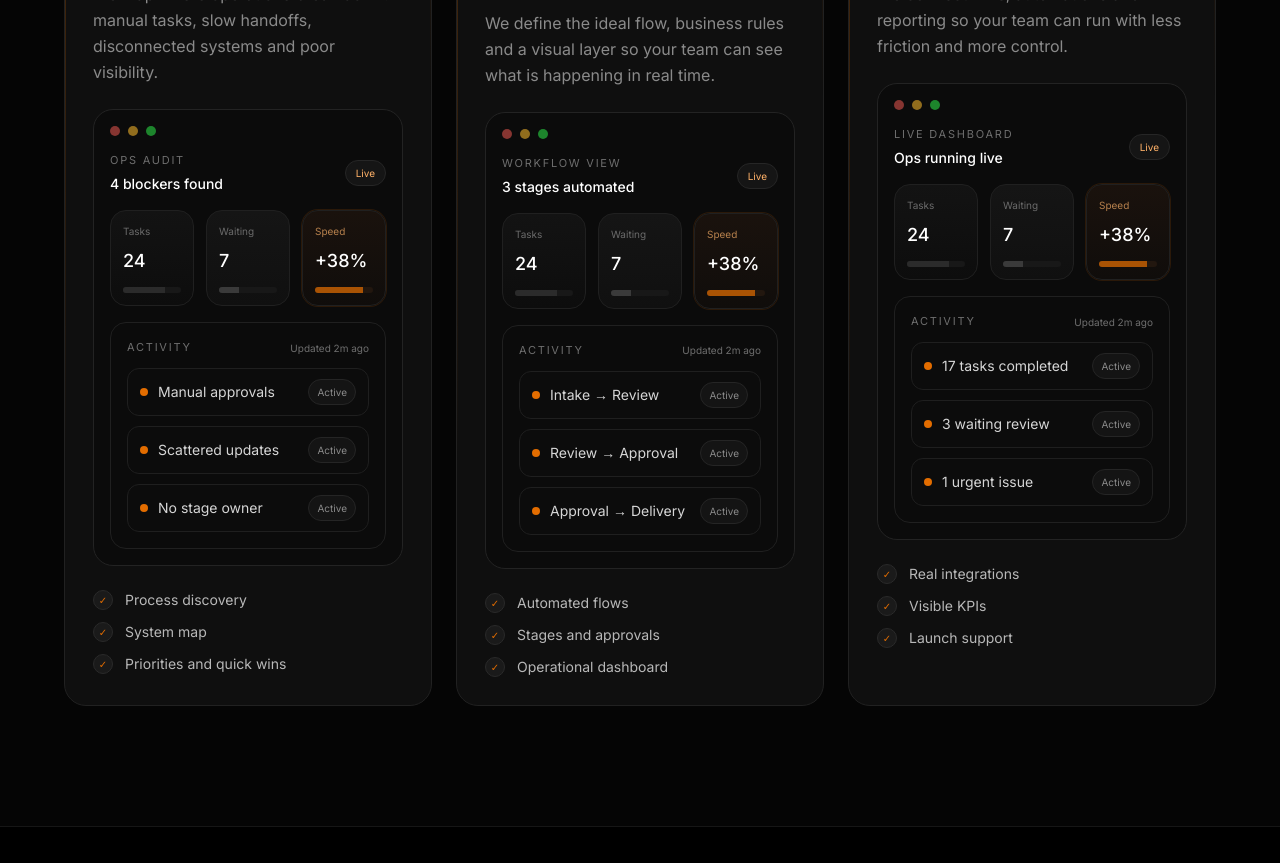
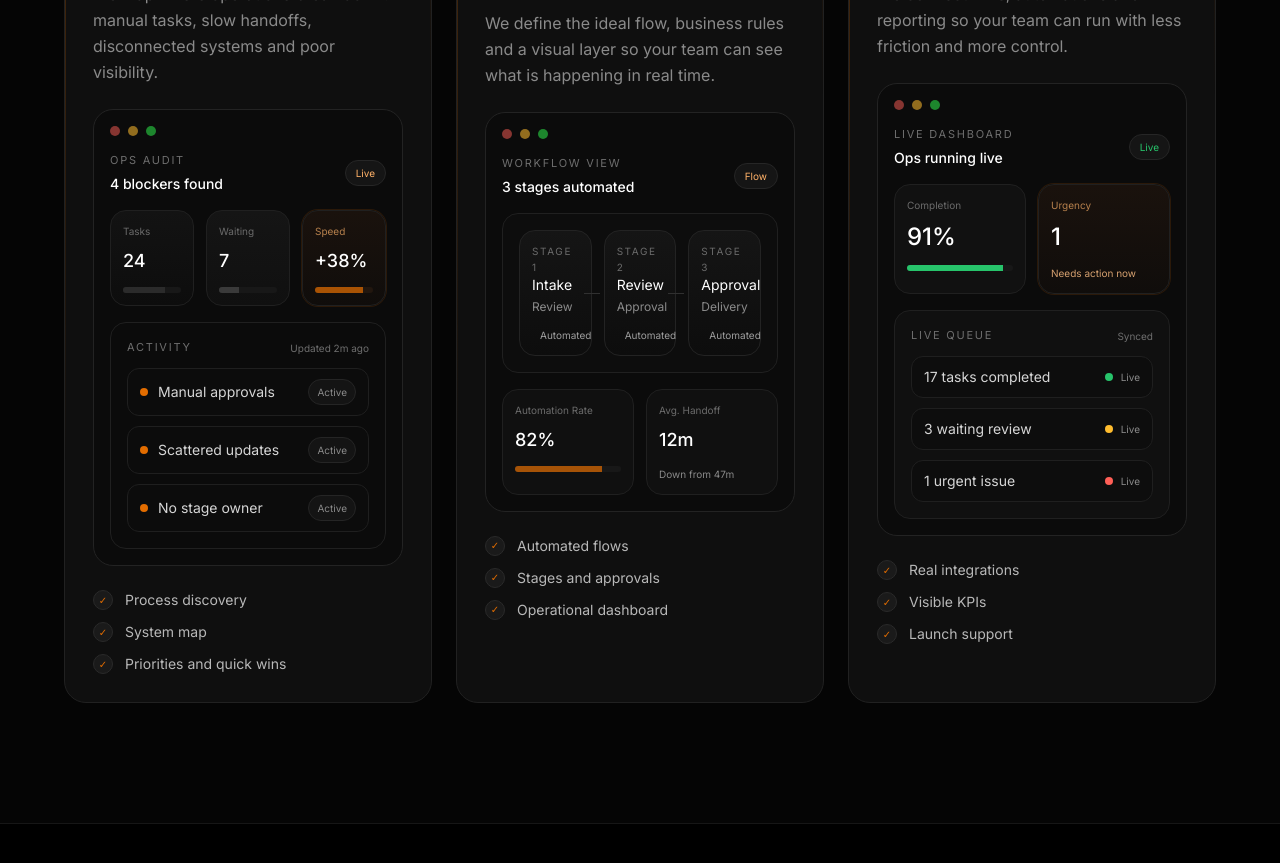
Before and after one commit to pluisx/unitvent, a Next.js app: page / in a window 1280 px wide. Shown: the part 2660-3523 px from the top of the page. Built offline with nearby package versions, Linux system fonts and the light colour scheme; a web font is replaced by a local one.

Commit message:
differentiate process mockups with unique layouts

```diff
--- a/src/components/Process.tsx
+++ b/src/components/Process.tsx
@@ -12,6 +12,7 @@ const phases = [
       title: 'Ops Audit',
       status: '4 blockers found',
       rows: ['Manual approvals', 'Scattered updates', 'No stage owner'],
+      type: 'audit',
     },
   },
   {
@@ -25,6 +26,7 @@ const phases = [
       title: 'Workflow View',
       status: '3 stages automated',
       rows: ['Intake → Review', 'Review → Approval', 'Approval → Delivery'],
+      type: 'workflow',
     },
   },
   {
@@ -38,9 +40,153 @@ const phases = [
       title: 'Live Dashboard',
       status: 'Ops running live',
       rows: ['17 tasks completed', '3 waiting review', '1 urgent issue'],
+      type: 'dashboard',
     },
   },
 ];
+
+function MockAudit({ phase }: { phase: (typeof phases)[0] }) {
+  return (
+    <div className="relative z-10 space-y-4">
+      <div className="flex items-center justify-between gap-3">
+        <div>
+          <div className="text-[11px] uppercase tracking-[0.16em] text-[#6e6e6e] mb-1">{phase.mock.title}</div>
+          <div className="text-sm text-white font-medium">{phase.mock.status}</div>
+        </div>
+        <div className="px-2.5 py-1 rounded-full bg-[#151515] border border-[#262626] text-[10px] text-[#ffb168]">Live</div>
+      </div>
+
+      <div className="grid grid-cols-3 gap-3">
+        <div className="rounded-2xl border border-[#202020] bg-[linear-gradient(180deg,#131313,#0d0d0d)] p-3 process-tile">
+          <div className="text-[10px] text-[#6b6b6b] mb-2">Tasks</div>
+          <div className="text-lg font-medium">24</div>
+          <div className="h-1.5 rounded-full bg-[#181818] mt-3 overflow-hidden"><div className="h-full w-[72%] bg-[#2b2b2b]" /></div>
+        </div>
+        <div className="rounded-2xl border border-[#202020] bg-[linear-gradient(180deg,#151515,#101010)] p-3 process-tile [animation-delay:120ms]">
+          <div className="text-[10px] text-[#6b6b6b] mb-2">Waiting</div>
+          <div className="text-lg font-medium">7</div>
+          <div className="h-1.5 rounded-full bg-[#181818] mt-3 overflow-hidden"><div className="h-full w-[34%] bg-[#3a3a3a]" /></div>
+        </div>
+        <div className="rounded-2xl border border-[#202020] bg-[linear-gradient(180deg,#1a120d,#100d0b)] ring-1 ring-[#e36d00]/15 p-3 process-tile process-tile-accent [animation-delay:240ms]">
+          <div className="text-[10px] text-[#b7814d] mb-2">Speed</div>
+          <div className="text-lg font-medium">+38%</div>
+          <div className="h-1.5 rounded-full bg-[#22170f] mt-3 overflow-hidden"><div className="h-full w-[82%] bg-[#e36d00]/70" /></div>
+        </div>
+      </div>
+
+      <div className="rounded-2xl border border-[#202020] bg-[radial-gradient(circle_at_top,rgba(227,109,0,0.14),transparent_40%),#101010] p-4 process-panel">
+        <div className="flex items-center justify-between mb-3">
+          <div className="text-[11px] uppercase tracking-[0.16em] text-[#6e6e6e]">Activity</div>
+          <div className="text-[10px] text-[#6e6e6e]">Updated 2m ago</div>
+        </div>
+        <div className="space-y-2.5">
+          {phase.mock.rows.map((row, rowIndex) => (
+            <div key={row} className="flex items-center justify-between gap-3 rounded-xl border border-[#1f1f1f] bg-[#0d0d0d]/80 px-3 py-2.5 process-line" style={{ animationDelay: `${rowIndex * 120}ms` }}>
+              <div className="flex items-center gap-2.5 min-w-0"><span className="w-2 h-2 rounded-full bg-[#e36d00] shrink-0" /><span className="text-sm text-[#d6d6d6] truncate">{row}</span></div>
+              <span className="px-2 py-1 rounded-full bg-[#141414] border border-[#252525] text-[10px] text-[#8a8a8a] shrink-0">Active</span>
+            </div>
+          ))}
+        </div>
+      </div>
+    </div>
+  );
+}
+
+function MockWorkflow({ phase }: { phase: (typeof phases)[1] }) {
+  return (
+    <div className="relative z-10 space-y-4">
+      <div className="flex items-center justify-between gap-3">
+        <div>
+          <div className="text-[11px] uppercase tracking-[0.16em] text-[#6e6e6e] mb-1">{phase.mock.title}</div>
+          <div className="text-sm text-white font-medium">{phase.mock.status}</div>
+        </div>
+        <div className="px-2.5 py-1 rounded-full bg-[#151515] border border-[#262626] text-[10px] text-[#ffb168]">Flow</div>
+      </div>
+
+      <div className="rounded-2xl border border-[#202020] bg-[#0d0d0d] p-4 process-panel">
+        <div className="grid grid-cols-3 gap-3 items-center">
+          {phase.mock.rows.map((row, index) => {
+            const [left, right] = row.split(' → ');
+            return (
+              <div key={row} className="relative process-tile">
+                <div className="rounded-2xl border border-[#232323] bg-[linear-gradient(180deg,#151515,#0d0d0d)] p-3 min-h-[94px] flex flex-col justify-between">
+                  <div className="text-[10px] uppercase tracking-[0.16em] text-[#6b6b6b]">Stage {index + 1}</div>
+                  <div>
+                    <div className="text-sm text-white mb-1">{left}</div>
+                    <div className="text-xs text-[#8a8a8a]">{right || 'Done'}</div>
+                  </div>
+                  <div className="flex items-center gap-2 mt-3">
+                    <span className="w-2 h-2 rounded-full bg-[#27c46b]" />
+                    <span className="text-[10px] text-[#9f9f9f]">Automated</span>
+                  </div>
+                </div>
+                {index < 2 && <div className="hidden lg:block absolute top-1/2 -right-2 w-4 h-[1px] bg-[#303030]" />}
+              </div>
+            );
+          })}
+        </div>
+      </div>
+
+      <div className="grid grid-cols-2 gap-3">
+        <div className="rounded-2xl border border-[#202020] bg-[#101010] p-3 process-tile">
+          <div className="text-[10px] text-[#6b6b6b] mb-2">Automation Rate</div>
+          <div className="text-lg font-medium">82%</div>
+          <div className="mt-3 h-1.5 rounded-full bg-[#181818] overflow-hidden"><div className="h-full w-[82%] bg-[#e36d00]/70" /></div>
+        </div>
+        <div className="rounded-2xl border border-[#202020] bg-[#101010] p-3 process-tile [animation-delay:120ms]">
+          <div className="text-[10px] text-[#6b6b6b] mb-2">Avg. Handoff</div>
+          <div className="text-lg font-medium">12m</div>
+          <div className="mt-3 text-[10px] text-[#8a8a8a]">Down from 47m</div>
+        </div>
+      </div>
+    </div>
+  );
+}
+
+function MockDashboard({ phase }: { phase: (typeof phases)[2] }) {
+  return (
+    <div className="relative z-10 space-y-4">
+      <div className="flex items-center justify-between gap-3">
+        <div>
+          <div className="text-[11px] uppercase tracking-[0.16em] text-[#6e6e6e] mb-1">{phase.mock.title}</div>
+          <div className="text-sm text-white font-medium">{phase.mock.status}</div>
+        </div>
+        <div className="px-2.5 py-1 rounded-full bg-[#151515] border border-[#262626] text-[10px] text-[#27c46b]">Live</div>
+      </div>
+
+      <div className="grid grid-cols-2 gap-3">
+        <div className="rounded-2xl border border-[#202020] bg-[#111111] p-3 process-tile">
+          <div className="text-[10px] text-[#6b6b6b] mb-2">Completion</div>
+          <div className="text-2xl font-medium">91%</div>
+          <div className="mt-3 h-1.5 rounded-full bg-[#181818] overflow-hidden"><div className="h-full w-[91%] bg-[#27c46b]" /></div>
+        </div>
+        <div className="rounded-2xl border border-[#202020] bg-[linear-gradient(180deg,#1a120d,#100d0b)] ring-1 ring-[#e36d00]/15 p-3 process-tile process-tile-accent [animation-delay:120ms]">
+          <div className="text-[10px] text-[#b7814d] mb-2">Urgency</div>
+          <div className="text-2xl font-medium">1</div>
+          <div className="mt-3 text-[10px] text-[#d5a06f]">Needs action now</div>
+        </div>
+      </div>
+
+      <div className="rounded-2xl border border-[#202020] bg-[#101010] p-4 process-panel">
+        <div className="flex items-center justify-between mb-3">
+          <div className="text-[11px] uppercase tracking-[0.16em] text-[#6e6e6e]">Live Queue</div>
+          <div className="text-[10px] text-[#6e6e6e]">Synced</div>
+        </div>
+        <div className="space-y-2.5">
+          {phase.mock.rows.map((row, rowIndex) => (
+            <div key={row} className="grid grid-cols-[1fr_auto] items-center gap-3 rounded-xl border border-[#1f1f1f] bg-[#0d0d0d]/80 px-3 py-2.5 process-line" style={{ animationDelay: `${rowIndex * 120}ms` }}>
+              <span className="text-sm text-[#d6d6d6]">{row}</span>
+              <div className="flex items-center gap-2">
+                <span className={`w-2 h-2 rounded-full ${rowIndex === 2 ? 'bg-[#ff5f57]' : rowIndex === 1 ? 'bg-[#febc2e]' : 'bg-[#27c46b]'}`} />
+                <span className="text-[10px] text-[#8a8a8a]">Live</span>
+              </div>
+            </div>
+          ))}
+        </div>
+      </div>
+    </div>
+  );
+}
 
 export default function Process() {
   return (
@@ -52,8 +198,7 @@ export default function Process() {
             <span>How we work</span>
           </div>
           <h2 className="text-[34px] md:text-[48px] lg:text-[56px] font-medium tracking-[-1.5px] mb-6">
-            Less generic agency.{' '}
-            <span className="gradient-text">More operating system.</span>
+            Less generic agency. <span className="gradient-text">More operating system.</span>
           </h2>
           <p className="text-[#8a8a8a] text-lg max-w-2xl leading-relaxed">
             Unitvent designs workflows, automations and internal software for teams that are tired of running everything through WhatsApp, Excel and manual follow-up.
@@ -62,15 +207,10 @@ export default function Process() {
 
         <div className="grid grid-cols-1 lg:grid-cols-3 gap-6">
           {phases.map((phase, index) => (
-            <div
-              key={phase.step}
-              className={`gradient-border p-6 md:p-7 card-hover animate-fade-in-up delay-${(index + 1) * 100} process-card process-card-tilt`}
-            >
+            <div key={phase.step} className={`gradient-border p-6 md:p-7 card-hover animate-fade-in-up delay-${(index + 1) * 100} process-card process-card-tilt`}>
               <div className="flex items-center justify-between mb-6">
                 <span className="text-[#e36d00] text-sm font-medium tracking-[0.18em]">{phase.step}</span>
-                <span className="px-3 py-1 rounded-full border border-[#2a2a2a] text-xs text-[#8a8a8a] transition-all duration-300 group-hover:border-[#3a3a3a]">
-                  {phase.metric}
-                </span>
+                <span className="px-3 py-1 rounded-full border border-[#2a2a2a] text-xs text-[#8a8a8a] transition-all duration-300 group-hover:border-[#3a3a3a]">{phase.metric}</span>
               </div>
 
               <h3 className="text-2xl font-medium mb-4">{phase.title}</h3>
@@ -84,61 +224,9 @@ export default function Process() {
                   <span className="w-2.5 h-2.5 rounded-full bg-[#28c840] animate-pulse [animation-delay:300ms]" />
                 </div>
 
-                <div className="relative z-10 space-y-4">
-                  <div className="flex items-center justify-between gap-3">
-                    <div>
-                      <div className="text-[11px] uppercase tracking-[0.16em] text-[#6e6e6e] mb-1">{phase.mock.title}</div>
-                      <div className="text-sm text-white font-medium">{phase.mock.status}</div>
-                    </div>
-                    <div className="px-2.5 py-1 rounded-full bg-[#151515] border border-[#262626] text-[10px] text-[#ffb168]">
-                      Live
-                    </div>
-                  </div>
-
-                  <div className="grid grid-cols-3 gap-3">
-                    <div className="rounded-2xl border border-[#202020] bg-[linear-gradient(180deg,#131313,#0d0d0d)] p-3 process-tile">
-                      <div className="text-[10px] text-[#6b6b6b] mb-2">Tasks</div>
-                      <div className="text-lg font-medium">24</div>
-                      <div className="h-1.5 rounded-full bg-[#181818] mt-3 overflow-hidden">
-                        <div className="h-full w-[72%] bg-[#2b2b2b]" />
-                      </div>
-                    </div>
-                    <div className="rounded-2xl border border-[#202020] bg-[linear-gradient(180deg,#151515,#101010)] p-3 process-tile [animation-delay:120ms]">
-                      <div className="text-[10px] text-[#6b6b6b] mb-2">Waiting</div>
-                      <div className="text-lg font-medium">7</div>
-                      <div className="h-1.5 rounded-full bg-[#181818] mt-3 overflow-hidden">
-                        <div className="h-full w-[34%] bg-[#3a3a3a]" />
-                      </div>
-                    </div>
-                    <div className="rounded-2xl border border-[#202020] bg-[linear-gradient(180deg,#1a120d,#100d0b)] ring-1 ring-[#e36d00]/15 p-3 process-tile process-tile-accent [animation-delay:240ms]">
-                      <div className="text-[10px] text-[#b7814d] mb-2">Speed</div>
-                      <div className="text-lg font-medium">+38%</div>
-                      <div className="h-1.5 rounded-full bg-[#22170f] mt-3 overflow-hidden">
-                        <div className="h-full w-[82%] bg-[#e36d00]/70" />
-                      </div>
-                    </div>
-                  </div>
-
-                  <div className="rounded-2xl border border-[#202020] bg-[radial-gradient(circle_at_top,rgba(227,109,0,0.14),transparent_40%),#101010] p-4 process-panel">
-                    <div className="flex items-center justify-between mb-3">
-                      <div className="text-[11px] uppercase tracking-[0.16em] text-[#6e6e6e]">Activity</div>
-                      <div className="text-[10px] text-[#6e6e6e]">Updated 2m ago</div>
-                    </div>
-                    <div className="space-y-2.5">
-                      {phase.mock.rows.map((row, rowIndex) => (
-                        <div key={row} className="flex items-center justify-between gap-3 rounded-xl border border-[#1f1f1f] bg-[#0d0d0d]/80 px-3 py-2.5 process-line" style={{ animationDelay: `${rowIndex * 120}ms` }}>
-                          <div className="flex items-center gap-2.5 min-w-0">
-                            <span className="w-2 h-2 rounded-full bg-[#e36d00] shrink-0" />
-                            <span className="text-sm text-[#d6d6d6] truncate">{row}</span>
-                          </div>
-                          <span className="px-2 py-1 rounded-full bg-[#141414] border border-[#252525] text-[10px] text-[#8a8a8a] shrink-0">
-                            Active
-                          </span>
-                        </div>
-                      ))}
-                    </div>
-                  </div>
-                </div>
+                {phase.mock.type === 'audit' && <MockAudit phase={phase} />}
+                {phase.mock.type === 'workflow' && <MockWorkflow phase={phase} />}
+                {phase.mock.type === 'dashboard' && <MockDashboard phase={phase} />}
               </div>
 
               <ul className="space-y-3">
```
